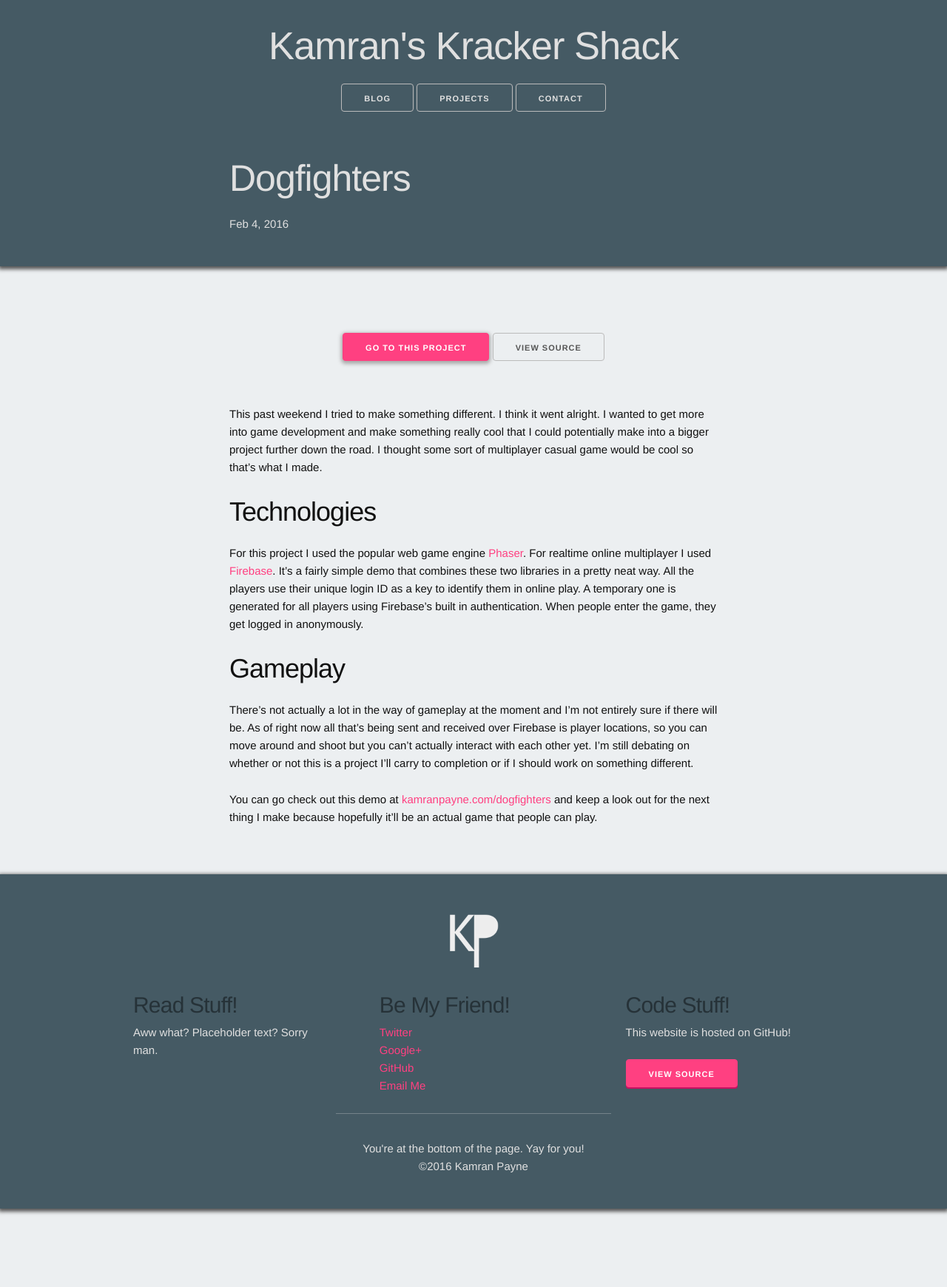
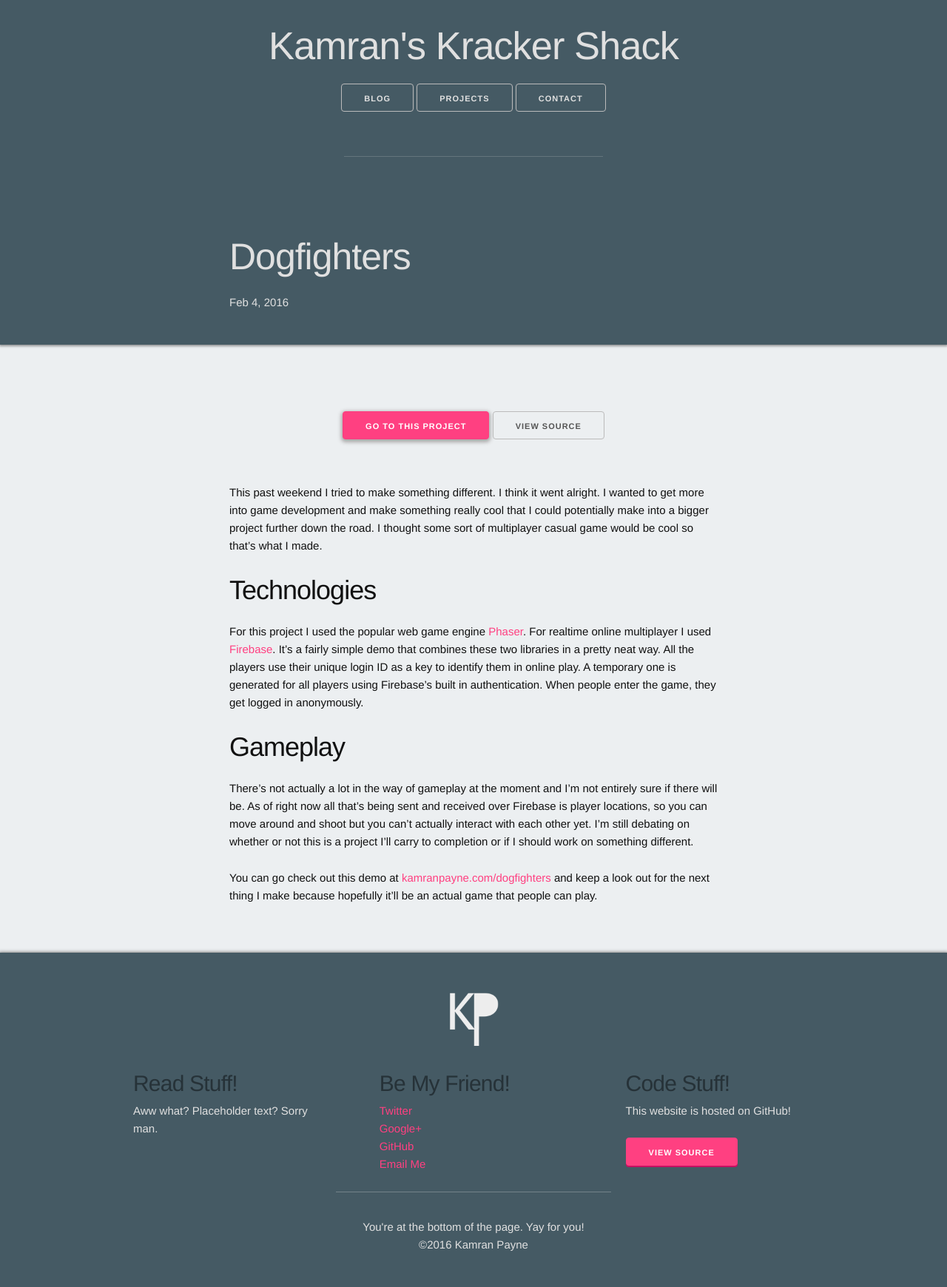
Before and after one commit to kmrn/kmrn.github.io, a Jekyll site: the page built from _posts/2016-02-04-dogfighters.md, in a window 1280 px wide. Shown: the whole page at 74% size. Built offline with Jekyll 4.4.1, drawn with Linux system fonts in a browser that asks for light colours.

Commit message:
add post divider

```diff
--- a/_includes/header.html
+++ b/_includes/header.html
@@ -17,6 +17,8 @@
   </div>
 
   {% if page.path contains '_posts' %}
+    <!-- <div class="post-divider">◀ X ▶</div> -->
+    <hr class="post-divider">
     <div class="post-header">
       <div class="container">
         <div class="row">
--- a/_sass/_header-style.scss
+++ b/_sass/_header-style.scss
@@ -2,7 +2,7 @@
 //styles for headers go here
 
 header {
-  @include ambient-shadow(#555);
+  @include small-shadow(rgba(0,0,0,0.4));
   display: block;
   position: relative;
   z-index: 99;
@@ -45,6 +45,12 @@ header {
   }
 }
 
+.post-divider {
+  opacity: 0.2;
+  padding: 20px 0;
+  max-width: 350px;
+}
+
 .active {
   @include ambient-shadow(rgba(0,0,0,0.3));
 }
--- a/_sass/_index-style.scss
+++ b/_sass/_index-style.scss
@@ -4,7 +4,6 @@
 .main-container {
 
   .bio-container {
-
     padding-bottom: 30px;
 
     .bio-image-container {
```
